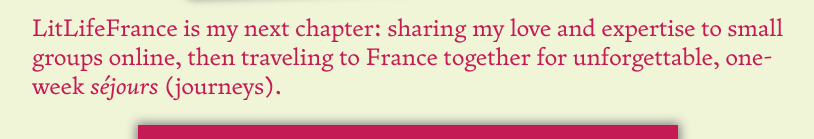
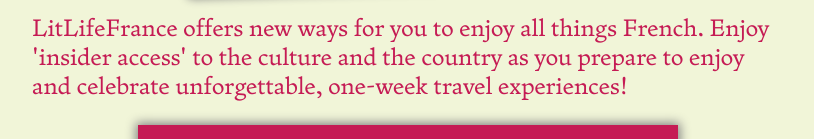
Before and after one commit to yescomment/jk-litlife, an Astro site: page / in a window 1280 px wide. Shown: the part 4024-4163 px from the top of the page, without its empty margins (232-1046 px from the left). Built offline with nearby package versions, Linux system fonts and the light colour scheme; Astro itself is replaced by a stand-in of ours.

Commit message:
New copy

```diff
--- a/src/pages/index.astro
+++ b/src/pages/index.astro
@@ -34,7 +34,7 @@
     <a class="button" href="/biography">Read full bio</a>
     <p>“PGO” is a fun way of saying I’m an easygoing teacher and guide. I’ve lived in, worked in and traveled to France more than 30 times. I have been teaching college-level French language and culture for over a decade. I’m also the author of <a href="https://www.amazon.com/Literary-Paris-Jeffrey-Kraft/dp/0823028305"><em>Literary Paris</em></a>, a book of photography and travel essays.</p>
     <Polaroid src={imgJeffHead} alt="Photo of Jeff Kratz, standing in a garden" />
-    <p>LitLifeFrance is my next chapter: sharing my love and expertise to small groups online, then traveling to France together for unforgettable, one-week <em>séjours</em> (journeys).</p>
+    <p>LitLifeFrance offers new ways for you to enjoy all things French. Enjoy 'insider access' to the culture and the country as you prepare to enjoy and celebrate unforgettable, one-week travel experiences!</p>
   </section>
 
   <section>
```
